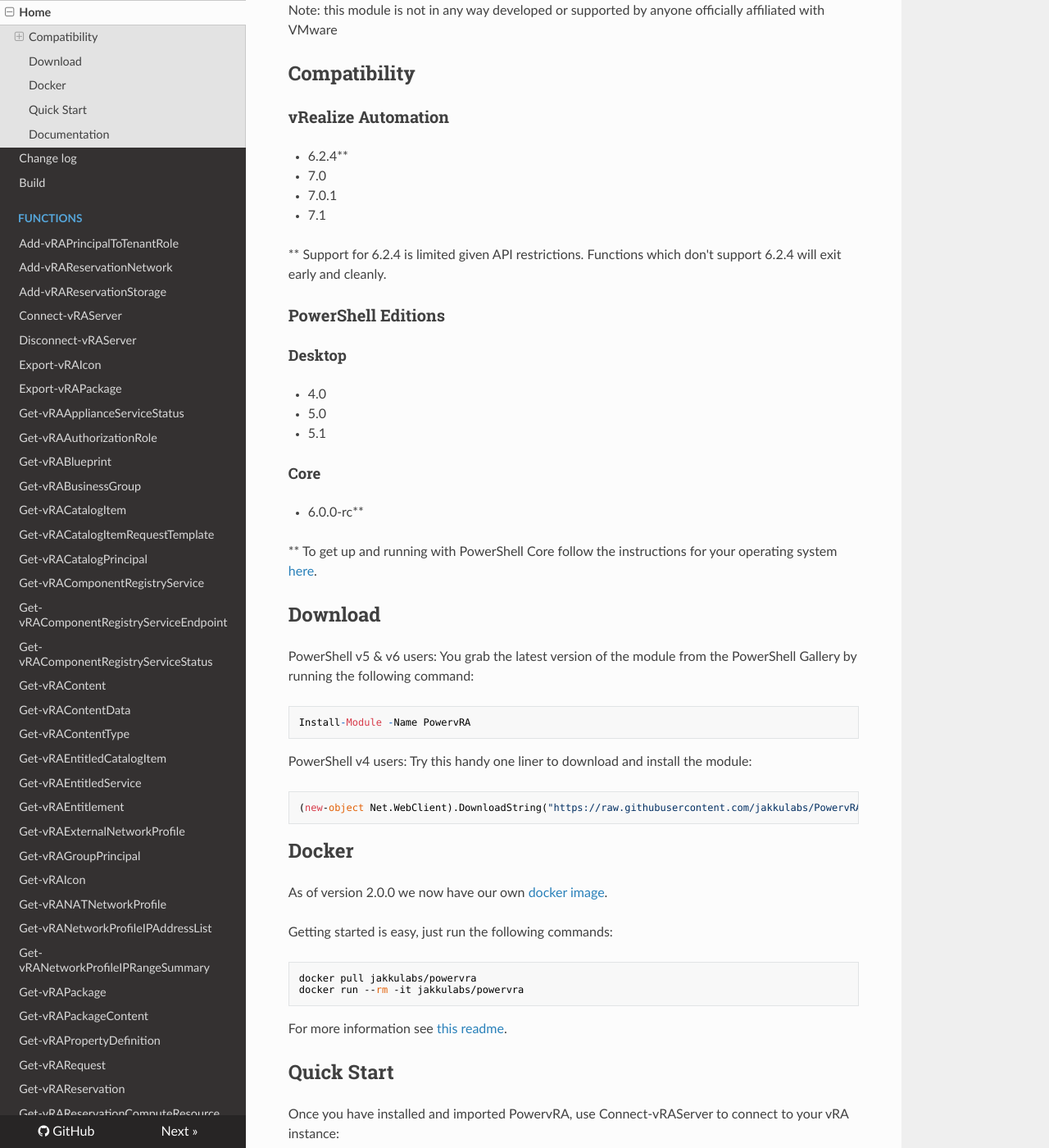
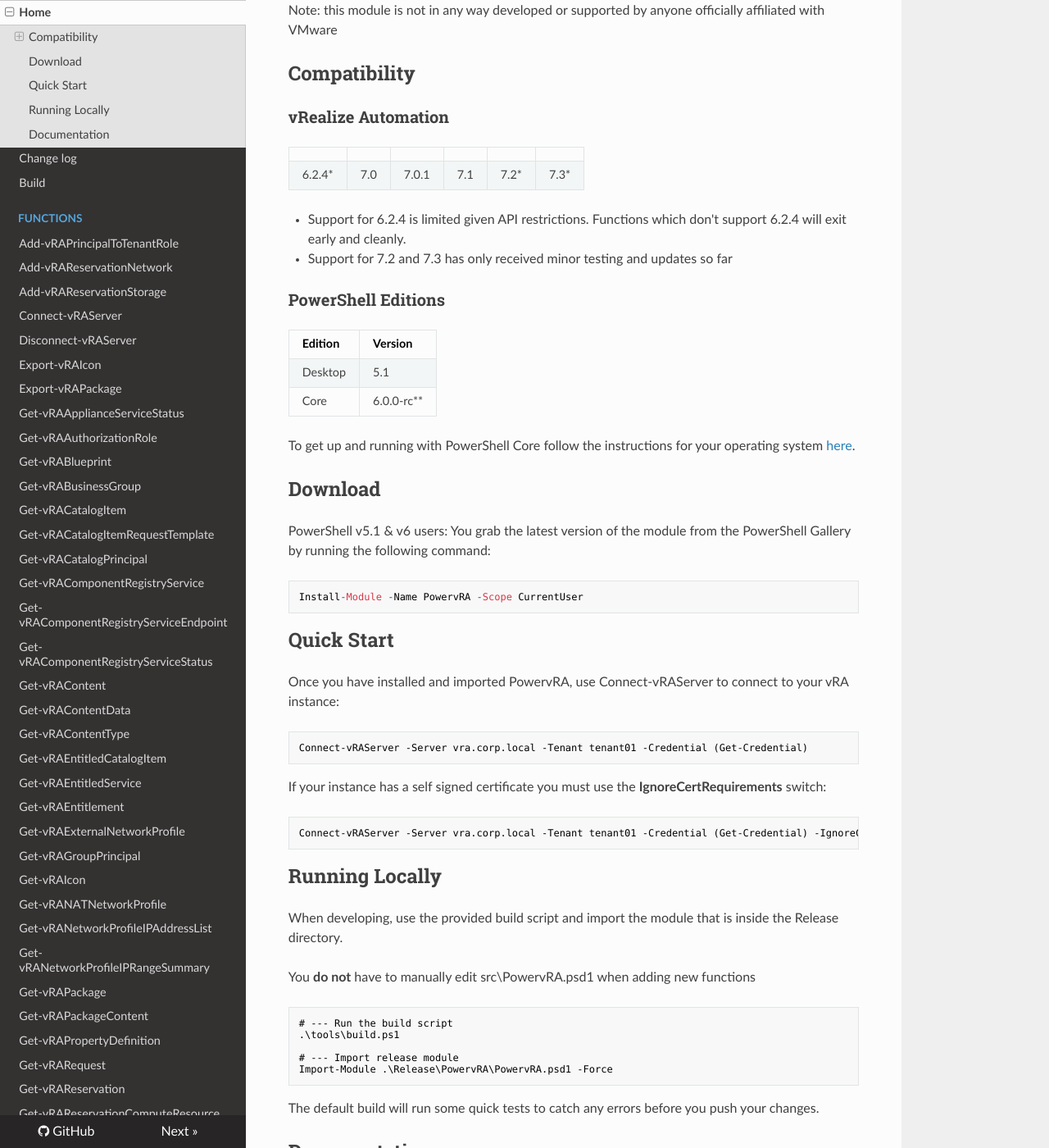
Before and after one commit to jakkulabs/PowervRA, an MkDocs documentation site: the page built from docs/index.md, in a window 1280 px wide and 1400 px high, scrolled down 279 px. Shown: the whole window at 82% size. Built offline with MkDocs 1.6.1, drawn with Linux system fonts in a browser that asks for light colours; nearby versions of some CDN libraries; old or Windows-style settings are respelled for this version of MkDocs; some of the changed text lies outside the part shown.

Commit message:
Update documentation

````diff
--- a/docs/index.md
+++ b/docs/index.md
@@ -9,67 +9,58 @@
 
 ### vRealize Automation
 
-* 6.2.4**
-* 7.0
-* 7.0.1
-* 7.1
+|||||||
+| --- | --- | --- | --- | --- | --- |
+|6.2.4*|7.0|7.0.1|7.1|7.2*|7.3*|
 
-** Support for 6.2.4 is limited given API restrictions. Functions which don't support 6.2.4 will exit early and cleanly.
+
+* Support for 6.2.4 is limited given API restrictions. Functions which don't support 6.2.4 will exit early and cleanly.
+* Support for 7.2 and 7.3 has only received minor testing and updates so far
 
 ### PowerShell Editions
 
-#### Desktop
+|Edition|Version|
+| --- | --- |
+|Desktop|5.1|
+|Core|6.0.0-rc**|
 
-* 4.0
-* 5.0
-* 5.1
-
-#### Core
-
-* 6.0.0-rc**
-
-** To get up and running with PowerShell Core follow the instructions for your operating system [here](https://github.com/PowerShell/PowerShell/blob/master/README.md#get-powershell).
+To get up and running with PowerShell Core follow the instructions for your operating system [here](https://github.com/PowerShell/PowerShell/blob/master/README.md#get-powershell).
 
 ## Download
 
-PowerShell v5 & v6 users: You grab the latest version of the module from the PowerShell Gallery by running the following command:
+PowerShell v5.1 & v6 users: You grab the latest version of the module from the PowerShell Gallery by running the following command:
 
 ```
-Install-Module -Name PowervRA
+Install-Module -Name PowervRA -Scope CurrentUser
 ```
-
-PowerShell v4 users: Try this handy one liner to download and install the module:
-
-```
-(new-object Net.WebClient).DownloadString("https://raw.githubusercontent.com/jakkulabs/PowervRA/master/Get-PowervRA.ps1") | iex
-```
-
-## Docker
-
-As of version 2.0.0 we now have our own [docker image](https://hub.docker.com/r/jakkulabs/powervra/).
-
-Getting started is easy, just run the following commands:
-
-```
-docker pull jakkulabs/powervra
-docker run --rm -it jakkulabs/powervra
-```
-
-For more information see [this readme](docker/README.md).
 
 ## Quick Start
 
 Once you have installed and imported PowervRA, use Connect-vRAServer to connect to your vRA instance:
 
-```
+```PowerShell
 Connect-vRAServer -Server vra.corp.local -Tenant tenant01 -Credential (Get-Credential)
 ```
 
 If your instance has a self signed certificate you must use the **IgnoreCertRequirements** switch:
 
-```
+```PowerShell
 Connect-vRAServer -Server vra.corp.local -Tenant tenant01 -Credential (Get-Credential) -IgnoreCertRequirements
 ```
+
+## Running Locally
+When developing, use the provided build script and import the module that is inside the Release directory.
+
+You **do not** have to manually edit src\PowervRA.psd1 when adding new functions
+
+```PowerShell
+# --- Run the build script
+.\tools\build.ps1
+
+# --- Import release module
+Import-Module .\Release\PowervRA\PowervRA.psd1 -Force
+```
+The default build will run some quick tests to catch any errors before you push your changes.
 
 ## Documentation
 
@@ -79,4 +70,4 @@
 Get-Help Get-vRAEntitlement
 ```
 
-Alternatively check out our [Read the Docs site](https://powervra.readthedocs.org/en/latest/ "Title")
+Alternatively check out our [Read the Docs site](https://powervra.readthedocs.org/en/latest/)
--- a/mkdocs.yml
+++ b/mkdocs.yml
@@ -104,6 +104,7 @@
     - Remove-vRAReservation : functions/Remove-vRAReservation.md
     - Remove-vRAReservationNetwork : functions/Remove-vRAReservationNetwork.md
     - Remove-vRAReservationPolicy : functions/Remove-vRAReservationPolicy.md
+    - Remove-vRAReservationStorage : functions/Remove-vRAReservationStorage.md
     - Remove-vRARoutedNetworkProfile : functions/Remove-vRARoutedNetworkProfile.md
     - Remove-vRAService : functions/Remove-vRAService.md
     - Remove-vRAStorageReservationPolicy : functions/Remove-vRAStorageReservationPolicy.md
````
Also changed, not shown: docs/CHANGELOG.md (+22 -0 lines), docs/functions/Connect-vRAServer.md (+20 -1 lines), docs/functions/Remove-vRAReservationStorage.md (added, +98 -0 lines).
